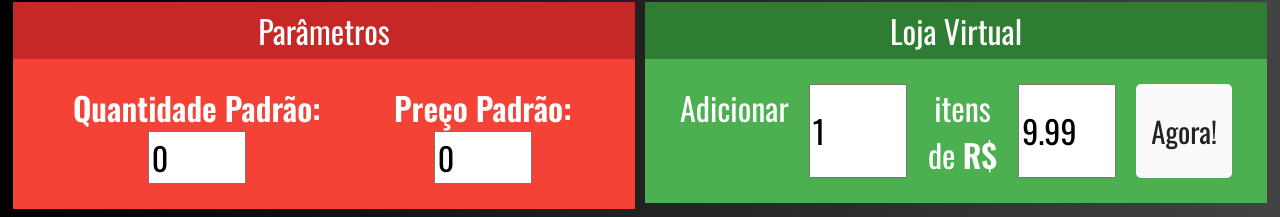
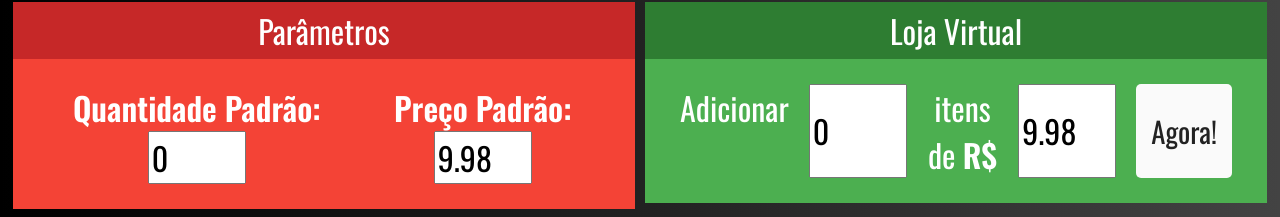
Before and after one commit to robertov8/cursovuejs2modulo1, a Vue app in the folder vuex-exercicios/: page / in a window 1280 px wide. Shown: the part 183-400 px from the top of the page. Built offline with nearby package versions, Linux system fonts and the light colour scheme.

Commit message:
288. Vuex e Two-Way-Binding (v-model)

```diff
--- a/vuex-exercicios/src/components/Loja.vue
+++ b/vuex-exercicios/src/components/Loja.vue
@@ -17,8 +17,6 @@
         data() {
             return {
                 sequencia: 4,
-                quantidade: 1,
-                preco: 9.99,
             };
         },
         methods: {
@@ -39,6 +37,14 @@
                 // this.$store.commit('adicionarProduto', produto);
                 // this.$store.dispatch('adicionarProduto', produto)
                 this.adicionarProduto(produto);
+            },
+        },
+        computed: {
+            quantidade() {
+                return this.$store.state.quantidade;
+            },
+            preco() {
+                return this.$store.state.preco;
             }
         }
     };
--- a/vuex-exercicios/src/components/Parametros.vue
+++ b/vuex-exercicios/src/components/Parametros.vue
@@ -14,14 +14,26 @@
 </template>
 
 <script>
-export default {
-    data() {
-        return {
-            quantidade: 0,
-            preco: 0
+    export default {
+        computed: {
+            quantidade: {
+                get() {
+                    return this.$store.state.quantidade;
+                },
+                set(valor) {
+                    this.$store.commit('setQuantidade', valor);
+                }
+            },
+            preco: {
+                get() {
+                    return this.$store.state.preco;
+                },
+                set(valor) {
+                    this.$store.commit('setPreco', valor);
+                }
+            },
         }
-    }
-}
+    };
 </script>
 
 <style>
--- a/vuex-exercicios/src/store/store.js
+++ b/vuex-exercicios/src/store/store.js
@@ -5,7 +5,9 @@
 
 export default new Vuex.Store({
     state: {
-        produtos: []
+        produtos: [],
+        quantidade: 0,
+        preco: 9.98
     },
     getters: {
         valorTotal(state) {
@@ -16,6 +18,12 @@
     mutations: {
         adicionarProduto(state, payload) {
             state.produtos.push(payload);
+        },
+        setQuantidade(state, payload) {
+            state.quantidade = payload;
+        },
+        setPreco(state, payload) {
+            state.preco = payload
         }
     },
     actions: {
```
